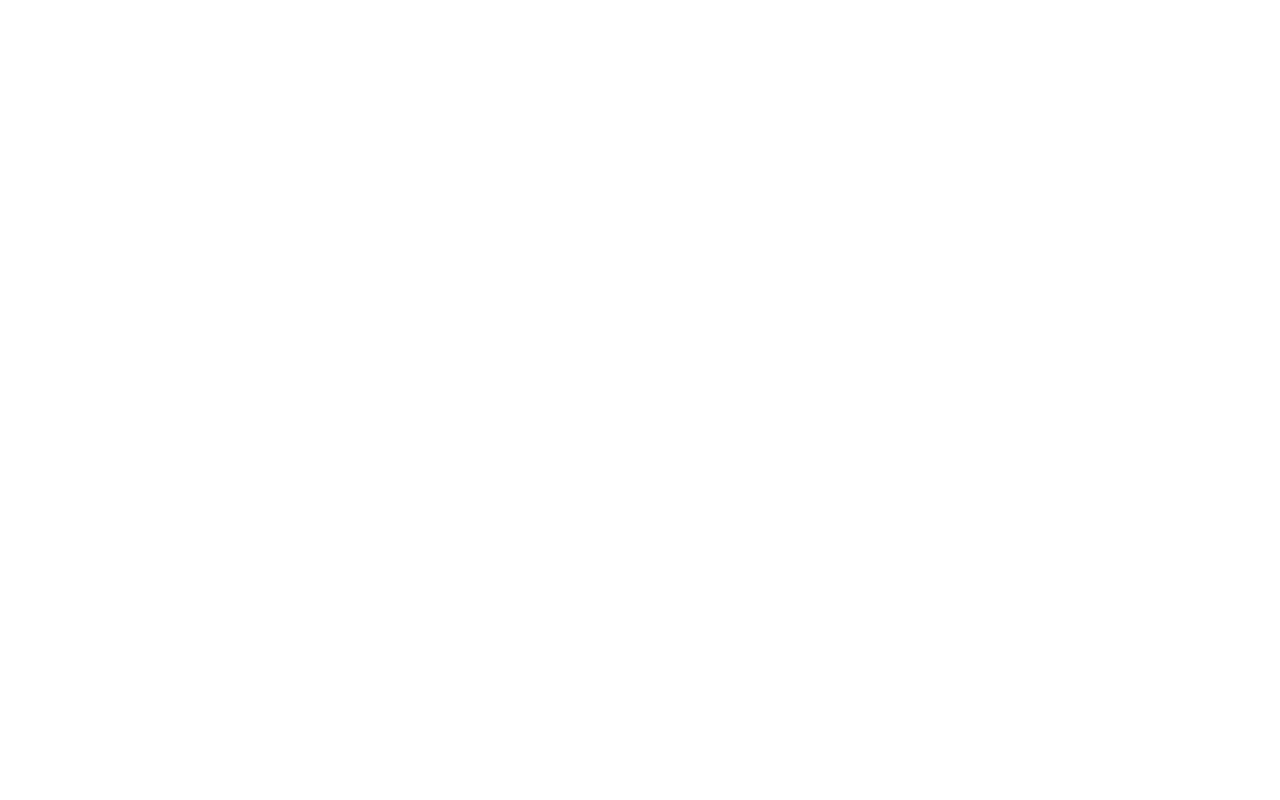
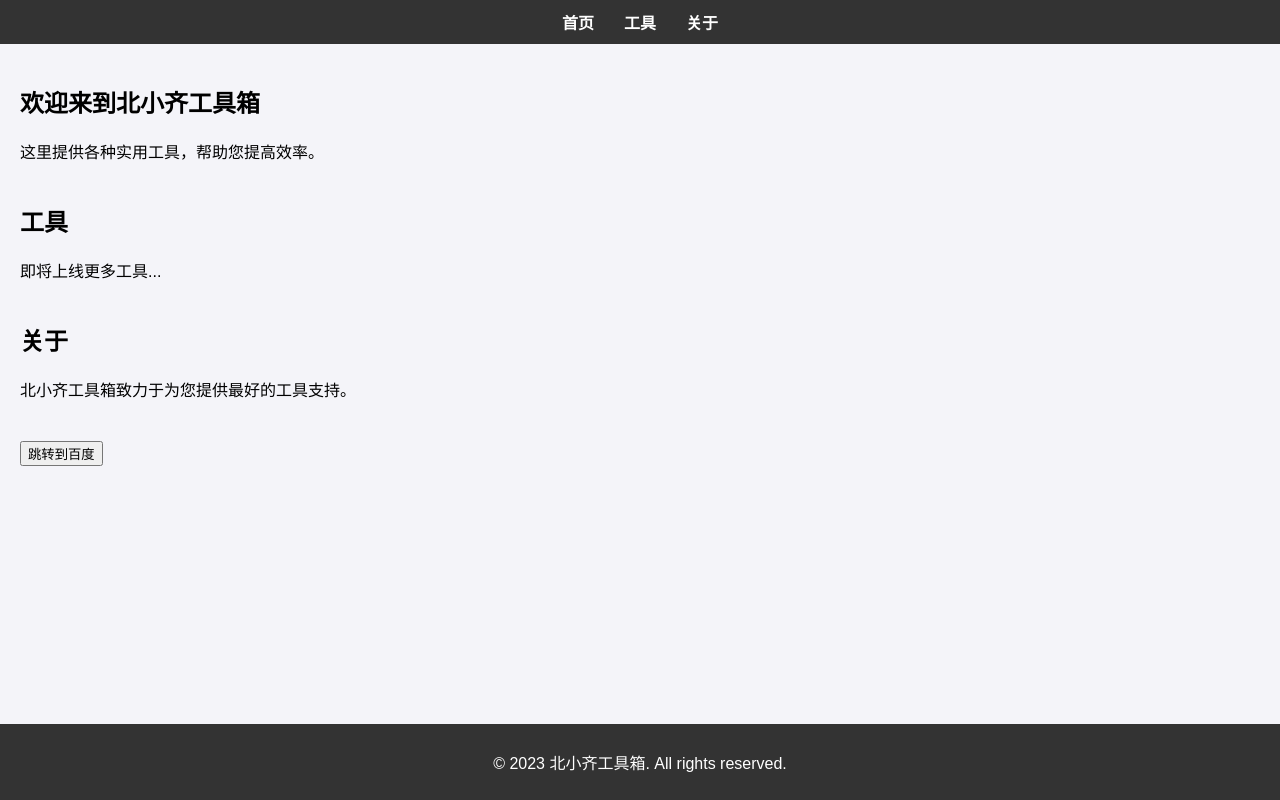
Before and after one commit to BxiaoQi/BxiaoQi, a plain HTML site: page index.html in a window 1280 px wide. Drawn offline with Linux system fonts and the light colour scheme.

Commit message:
创建必要文件

```diff
--- /dev/null
+++ b/css/index.css
@@ -0,0 +1,51 @@
+body {
+    font-family: Arial, sans-serif;
+    background-color: #f4f4f9;
+    margin: 0;
+    padding: 0;
+}
+
+nav {
+    background-color: #333;
+    padding: 10px 0;
+}
+
+nav ul {
+    list-style-type: none;
+    margin: 0;
+    padding: 0;
+    display: flex;
+    justify-content: center;
+}
+
+nav ul li {
+    margin: 0 15px;
+}
+
+nav ul li a {
+    color: white;
+    text-decoration: none;
+    font-weight: bold;
+}
+
+nav ul li a:hover {
+    text-decoration: underline;
+}
+
+main {
+    padding: 20px;
+}
+
+section {
+    margin-bottom: 40px;
+}
+
+footer {
+    background-color: #333;
+    color: white;
+    text-align: center;
+    padding: 10px 0;
+    position: fixed;
+    width: 100%;
+    bottom: 0;
+}
--- a/index.html
+++ b/index.html
@@ -4,11 +4,37 @@
 <head>
     <meta charset="UTF-8">
     <meta name="viewport" content="width=device-width, initial-scale=1.0">
+    <link rel="stylesheet" href="./css/index.css">
     <title>北小齐工具箱</title>
 </head>
 
 <body>
-
+    <nav>
+        <ul>
+            <li><a href="#home">首页</a></li>
+            <li><a href="#tools">工具</a></li>
+            <li><a href="#about">关于</a></li>
+        </ul>
+    </nav>
+    <main>
+        <section id="home">
+            <h1>欢迎来到北小齐工具箱</h1>
+            <p>这里提供各种实用工具，帮助您提高效率。</p>
+        </section>
+        <section id="tools">
+            <h2>工具</h2>
+            <p>即将上线更多工具...</p>
+        </section>
+        <section id="about">
+            <h2>关于</h2>
+            <p>北小齐工具箱致力于为您提供最好的工具支持。</p>
+        </section>
+        <button id="baiduButton">跳转到百度</button>
+    </main>
+    <footer>
+        <p>&copy; 2023 北小齐工具箱. All rights reserved.</p>
+    </footer>
+    <script src="./js/index.js"></script>
 </body>
 
 </html>
--- /dev/null
+++ b/js/index.js
@@ -0,0 +1,3 @@
+document.getElementById('baiduButton').addEventListener('click', function() {
+    window.location.href = 'https://www.baidu.com';
+});
```
Also changed, not shown: image/favicon.ico (added), 1 other file.
